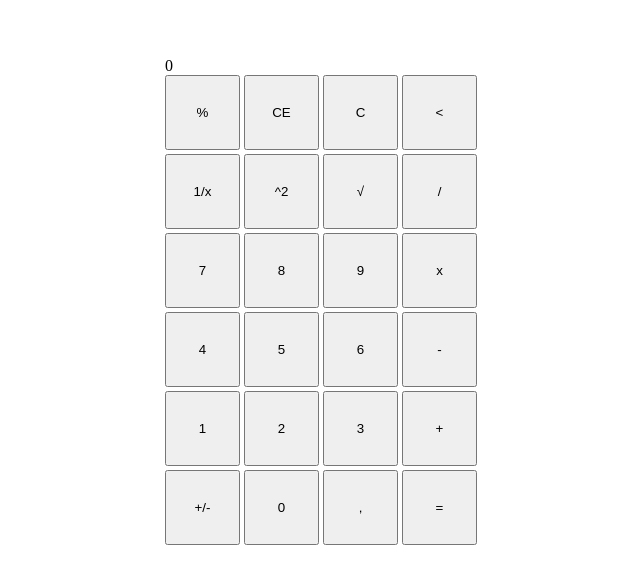
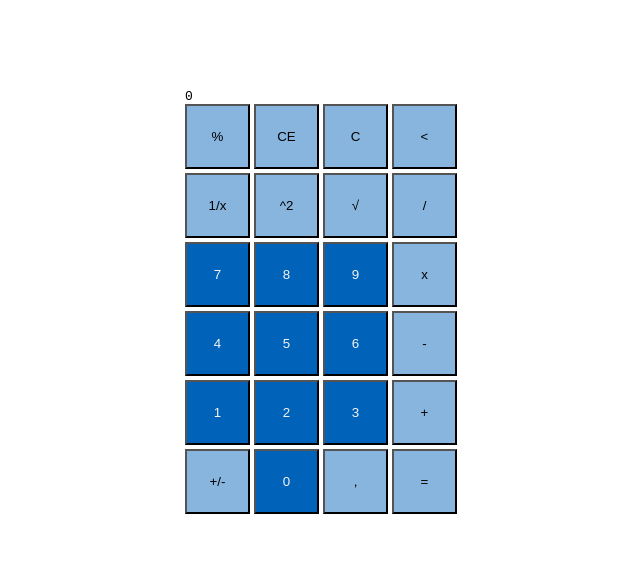
Before and after one commit to cristianomggrandi/ts-calculator, a React (Vite) app: page / in a window 1280 px wide. Shown: the part 107-690 px from the top of the page, without its empty margins (327-967 px from the left). Built offline with nearby package versions, Linux system fonts and the light colour scheme.

Commit message:
Colorir botões

```diff
--- a/src/App.css
+++ b/src/App.css
@@ -1,4 +1,5 @@
 .App {
+    font-family: monospace;
     display: flex;
     width: 100vw;
     height: 100vh;
@@ -16,11 +17,16 @@
 
 .keyboard {
     display: grid;
-    grid-template-columns: repeat(4, 75px);
-    grid-template-rows: repeat(6, 75px);
+    grid-template-columns: repeat(4, 65px);
+    grid-template-rows: repeat(6, 65px);
     gap: 4px;
 }
 
-.keyboard-key {
+.number-key {
+    background-color: #0062B8;
+    color: whitesmoke;
+}
 
+.symbol-key {
+    background-color: #0062B877;
 }
--- a/src/components/NumberButtons.tsx
+++ b/src/components/NumberButtons.tsx
@@ -2,7 +2,7 @@ import React, { ReactElement, memo } from "react"
 
 const NumberButtons: React.FC<{ keySymbol: string, key: number, handleClick: (keySymbol: string) => void }> = ({ keySymbol, key, handleClick }): ReactElement => {
     return (
-        <button className='keyboard-key' key={key} onClick={() => handleClick(keySymbol)}>
+        <button className={`keyboard-key ${Number.isInteger(Number(keySymbol)) ? 'number-key' : 'symbol-key'}`} key={key} onClick={() => handleClick(keySymbol)}>
             {keySymbol}
         </button>
     )
```
